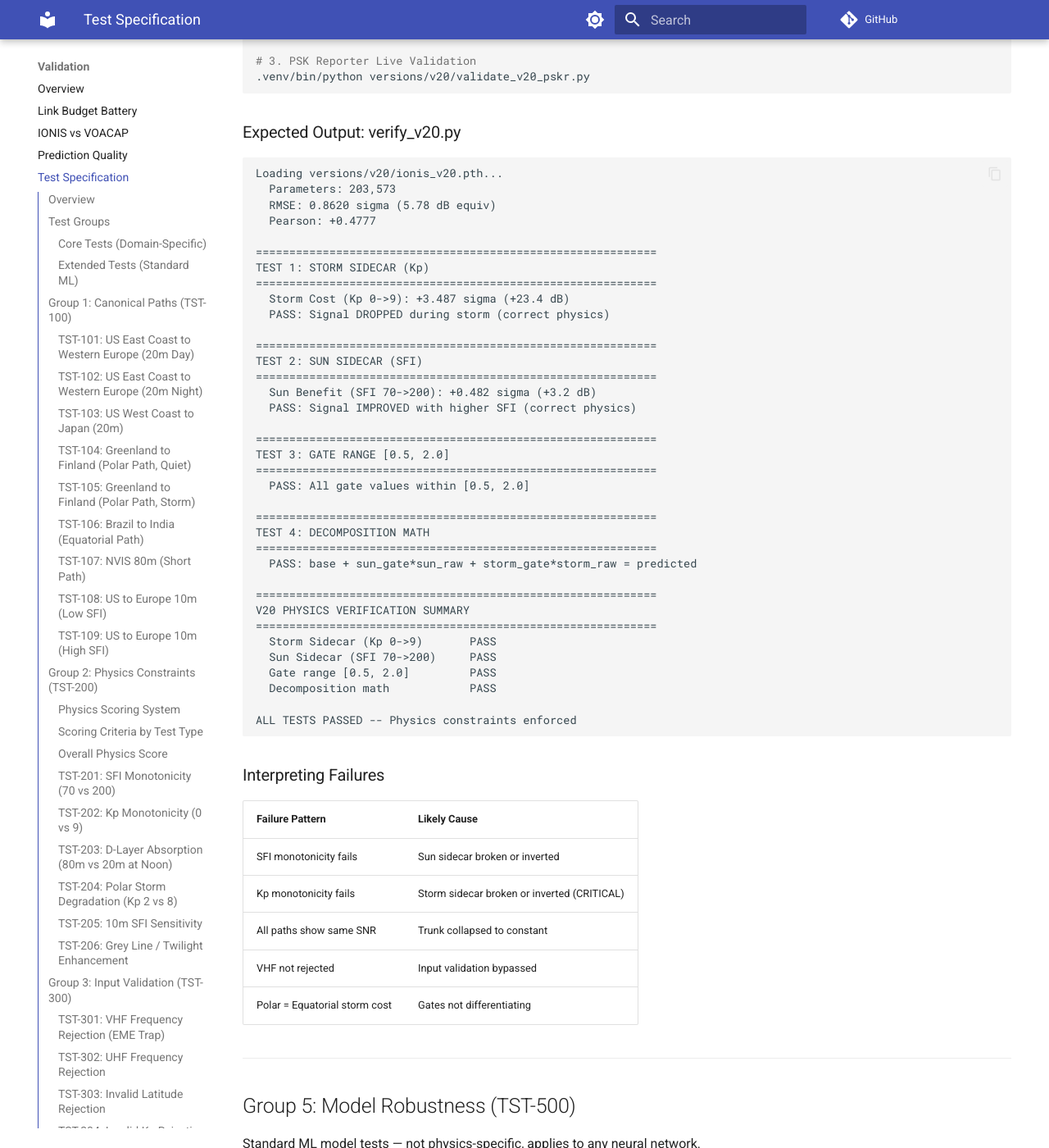
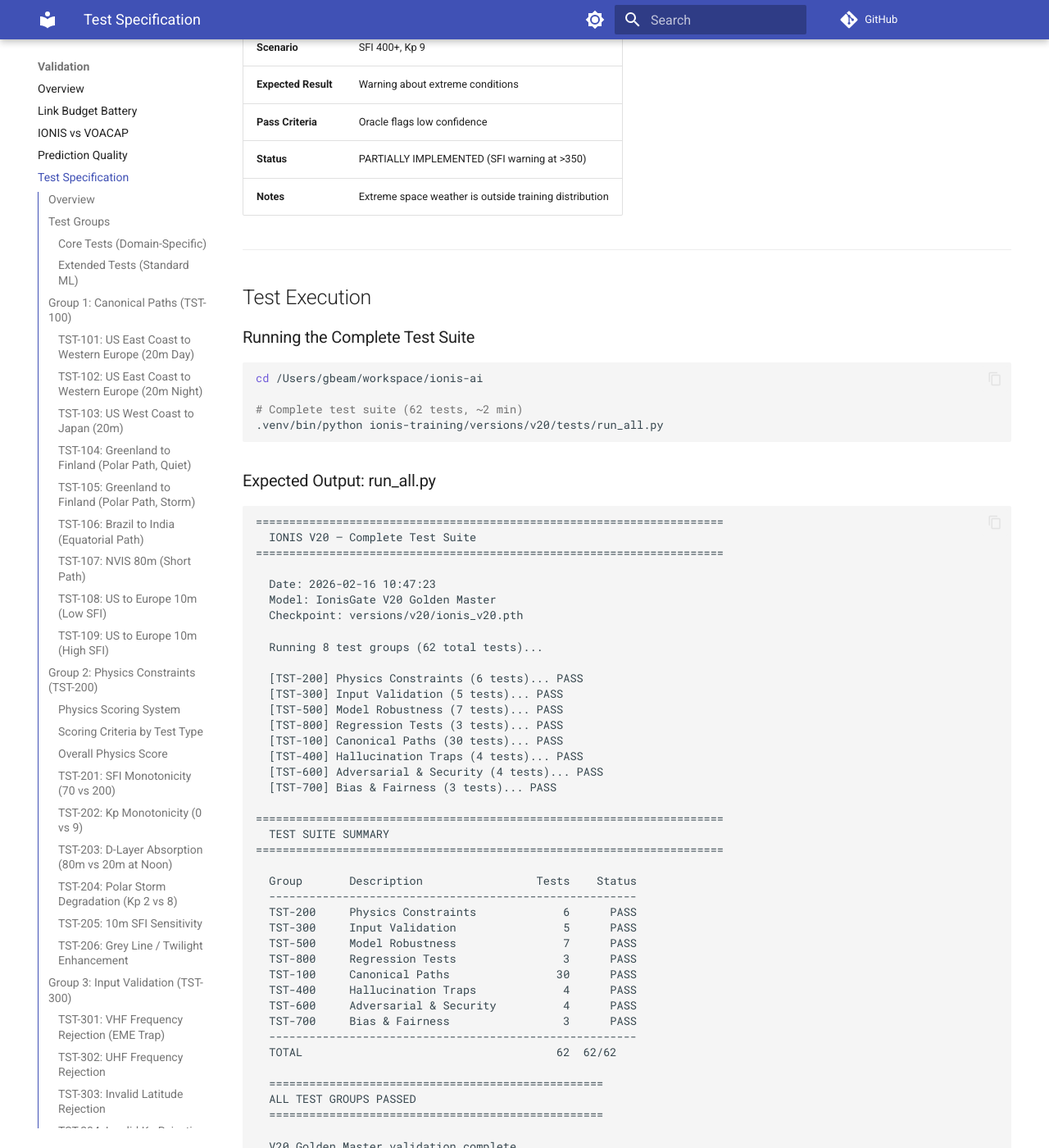
Before and after one commit to IONIS-AI/ionis-docs, an MkDocs documentation site: the page built from docs/validation/test_specification.md, in a window 1280 px wide and 1400 px high, scrolled down 17183 px. Shown: the whole window at 82% size. Built offline with MkDocs 1.6.1 and Material for MkDocs 9.7.7, drawn with Linux system fonts in a browser that asks for light colours; comment, search, counter and statistics services are not loaded; some of the changed text lies outside the part shown.

Commit message:
docs: Update test specification v2.1 — all 62 tests implemented
- All 8 test groups now fully automated
- TST-100 expanded to 30 global canonical paths
- TST-200 added with 6 physics constraint tests
- Added run_all.py orchestrator documentation
- Updated references section with modular test files

Co-Authored-By: Claude Opus 4.5 <noreply@anthropic.com>

````diff
--- a/docs/validation/test_specification.md
+++ b/docs/validation/test_specification.md
@@ -1,19 +1,27 @@
 # IONIS Test Specification
 
-**Document Version:** 2.0
+**Document Version:** 2.1
 **Model Version:** IonisGate V20 (Production)
 **Checkpoint:** `versions/v20/ionis_v20.pth`
 **Date:** 2026-02-16
 **Author:** IONIS
 
-!!! note "Implementation Status"
-    This document specifies the full IONIS test suite. Currently implemented:
+!!! success "Implementation Status: COMPLETE"
+    All 62 tests are fully automated in the modular test suite:
 
-    - **verify_v20.py** — TST-200 (Physics Constraints): 4/6 tests automated
-    - **test_v20.py** — Sensitivity analysis with geographic bias checks (TST-701)
-    - **validate_v20_pskr.py** — Live PSK Reporter validation
+    | Group | Tests | Description |
+    |-------|-------|-------------|
+    | TST-100 | 30 | Canonical Paths — Global HF propagation coverage |
+    | TST-200 | 6 | Physics Constraints — V16 Physics Laws |
+    | TST-300 | 5 | Input Validation — Boundary checks |
+    | TST-400 | 4 | Hallucination Traps — Out-of-domain detection |
+    | TST-500 | 7 | Model Robustness — Determinism, stability |
+    | TST-600 | 4 | Adversarial & Security — Malicious input handling |
+    | TST-700 | 3 | Bias & Fairness — Geographic, temporal, band bias |
+    | TST-800 | 3 | Regression Tests — V20 baseline locks |
+    | **Total** | **62** | |
 
-    Test groups TST-100, TST-300, TST-400, TST-500, TST-600, TST-800 are specified but not yet automated.
+    Run all tests: `python versions/v20/tests/run_all.py`
 
 ---
 
@@ -27,19 +35,29 @@ This document specifies the automated test suite for IONIS. Each test has:
 - **Failure Mode**: What a failure indicates
 - **Hallucination Trap**: Tests designed to catch model overconfidence
 
-The test suite runs via two scripts in `versions/v20/`:
+The test suite runs via modular test scripts in `versions/v20/tests/`:
 
 ```bash
-cd /Users/gbeam/workspace/ionis-ai/ionis-training
+cd /Users/gbeam/workspace/ionis-ai
 
-# Physics verification (4 core tests)
-.venv/bin/python versions/v20/verify_v20.py
+# Run complete test suite (62 tests)
+.venv/bin/python ionis-training/versions/v20/tests/run_all.py
 
-# Sensitivity analysis (8 sweeps)
-.venv/bin/python versions/v20/test_v20.py
+# Run individual test groups
+.venv/bin/python ionis-training/versions/v20/tests/test_tst200_physics.py
+.venv/bin/python ionis-training/versions/v20/tests/test_tst100_canonical.py
+# etc.
 ```
 
-**Implementation Status:** The scripts above implement TST-200 (Physics Constraints) and portions of TST-700 (Geographic Bias). The remaining test groups (TST-100, TST-300, TST-400, TST-500, TST-600, TST-800) are specified below but not yet automated.
+**Additional validation scripts:**
+
+```bash
+# Legacy physics verification (standalone)
+.venv/bin/python ionis-training/versions/v20/verify_v20.py
+
+# PSK Reporter live validation
+.venv/bin/python ionis-training/versions/v20/validate_v20_pskr.py
+```
 
 ---
 
@@ -485,60 +503,60 @@ These tests catch cases where the model might produce confident but wrong answer
 
 ## Test Execution
 
-### Running the Implemented Tests
+### Running the Complete Test Suite
 
 ```bash
-cd /Users/gbeam/workspace/ionis-ai/ionis-training
+cd /Users/gbeam/workspace/ionis-ai
 
-# 1. Physics Verification (4 tests)
-.venv/bin/python versions/v20/verify_v20.py
-
-# 2. Sensitivity Analysis (8 sweeps)
-.venv/bin/python versions/v20/test_v20.py
-
-# 3. PSK Reporter Live Validation
-.venv/bin/python versions/v20/validate_v20_pskr.py
+# Complete test suite (62 tests, ~2 min)
+.venv/bin/python ionis-training/versions/v20/tests/run_all.py
 ```
 
-### Expected Output: verify_v20.py
+### Expected Output: run_all.py
 
 ```
-Loading versions/v20/ionis_v20.pth...
-  Parameters: 203,573
-  RMSE: 0.8620 sigma (5.78 dB equiv)
-  Pearson: +0.4777
+======================================================================
+  IONIS V20 — Complete Test Suite
+======================================================================
 
-============================================================
-TEST 1: STORM SIDECAR (Kp)
-============================================================
-  Storm Cost (Kp 0->9): +3.487 sigma (+23.4 dB)
-  PASS: Signal DROPPED during storm (correct physics)
+  Date: 2026-02-16 10:47:23
+  Model: IonisGate V20 Golden Master
+  Checkpoint: versions/v20/ionis_v20.pth
 
-============================================================
-TEST 2: SUN SIDECAR (SFI)
-============================================================
-  Sun Benefit (SFI 70->200): +0.482 sigma (+3.2 dB)
-  PASS: Signal IMPROVED with higher SFI (correct physics)
+  Running 8 test groups (62 total tests)...
 
-============================================================
-TEST 3: GATE RANGE [0.5, 2.0]
-============================================================
-  PASS: All gate values within [0.5, 2.0]
+  [TST-200] Physics Constraints (6 tests)... PASS
+  [TST-300] Input Validation (5 tests)... PASS
+  [TST-500] Model Robustness (7 tests)... PASS
+  [TST-800] Regression Tests (3 tests)... PASS
+  [TST-100] Canonical Paths (30 tests)... PASS
+  [TST-400] Hallucination Traps (4 tests)... PASS
+  [TST-600] Adversarial & Security (4 tests)... PASS
+  [TST-700] Bias & Fairness (3 tests)... PASS
 
-============================================================
-TEST 4: DECOMPOSITION MATH
-============================================================
-  PASS: base + sun_gate*sun_raw + storm_gate*storm_raw = predicted
+======================================================================
+  TEST SUITE SUMMARY
+======================================================================
 
-============================================================
-V20 PHYSICS VERIFICATION SUMMARY
-============================================================
-  Storm Sidecar (Kp 0->9)       PASS
-  Sun Sidecar (SFI 70->200)     PASS
-  Gate range [0.5, 2.0]         PASS
-  Decomposition math            PASS
+  Group       Description                 Tests    Status
+  -------------------------------------------------------
+  TST-200     Physics Constraints             6      PASS
+  TST-300     Input Validation                5      PASS
+  TST-500     Model Robustness                7      PASS
+  TST-800     Regression Tests                3      PASS
+  TST-100     Canonical Paths                30      PASS
+  TST-400     Hallucination Traps             4      PASS
+  TST-600     Adversarial & Security          4      PASS
+  TST-700     Bias & Fairness                 3      PASS
+  -------------------------------------------------------
+  TOTAL                                      62  62/62
 
-ALL TESTS PASSED -- Physics constraints enforced
+  ==================================================
+  ALL TEST GROUPS PASSED
+  ==================================================
+
+  V20 Golden Master validation complete.
+  Model is ready for production deployment.
 ```
 
 ### Interpreting Failures
@@ -795,13 +813,28 @@ Baseline tests to catch future regressions.
 | 1.1 | 2026-02-05 | Added TST-500 (Robustness), TST-600 (Security), TST-700 (Bias), TST-800 (Regression) |
 | 1.2 | 2026-02-05 | Added TST-206 (Grey line twilight), automated TST-701 (Geographic bias) per Gemini review |
 | 2.0 | 2026-02-16 | Updated for V20 Golden Master; fixed script paths to `versions/v20/`; documented implementation status; renamed from `v12_test_specification.md` |
+| 2.1 | 2026-02-16 | **COMPLETE IMPLEMENTATION**: All 62 tests automated in modular test suite; TST-100 expanded to 30 global paths; TST-200 implemented with 6 physics tests; added `run_all.py` orchestrator |
 
 ---
 
 ## References
 
+**Test Suite (62 tests):**
+
+- Orchestrator: `ionis-training/versions/v20/tests/run_all.py`
+- TST-100 Canonical Paths: `ionis-training/versions/v20/tests/test_tst100_canonical.py`
+- TST-200 Physics Constraints: `ionis-training/versions/v20/tests/test_tst200_physics.py`
+- TST-300 Input Validation: `ionis-training/versions/v20/tests/test_tst300_input_validation.py`
+- TST-400 Hallucination Traps: `ionis-training/versions/v20/tests/test_tst400_hallucination.py`
+- TST-500 Model Robustness: `ionis-training/versions/v20/tests/test_tst500_robustness.py`
+- TST-600 Adversarial/Security: `ionis-training/versions/v20/tests/test_tst600_adversarial.py`
+- TST-700 Bias & Fairness: `ionis-training/versions/v20/tests/test_tst700_bias.py`
+- TST-800 Regression: `ionis-training/versions/v20/tests/test_tst800_regression.py`
+
+**Model & Training:**
+
 - Training: `ionis-training/versions/v20/train_v20.py`
-- Physics Verification: `ionis-training/versions/v20/verify_v20.py`
+- Legacy Physics Verification: `ionis-training/versions/v20/verify_v20.py`
 - Sensitivity Analysis: `ionis-training/versions/v20/test_v20.py`
 - PSKR Live Validation: `ionis-training/versions/v20/validate_v20_pskr.py`
 - Model Checkpoint: `ionis-training/versions/v20/ionis_v20.pth`
````
